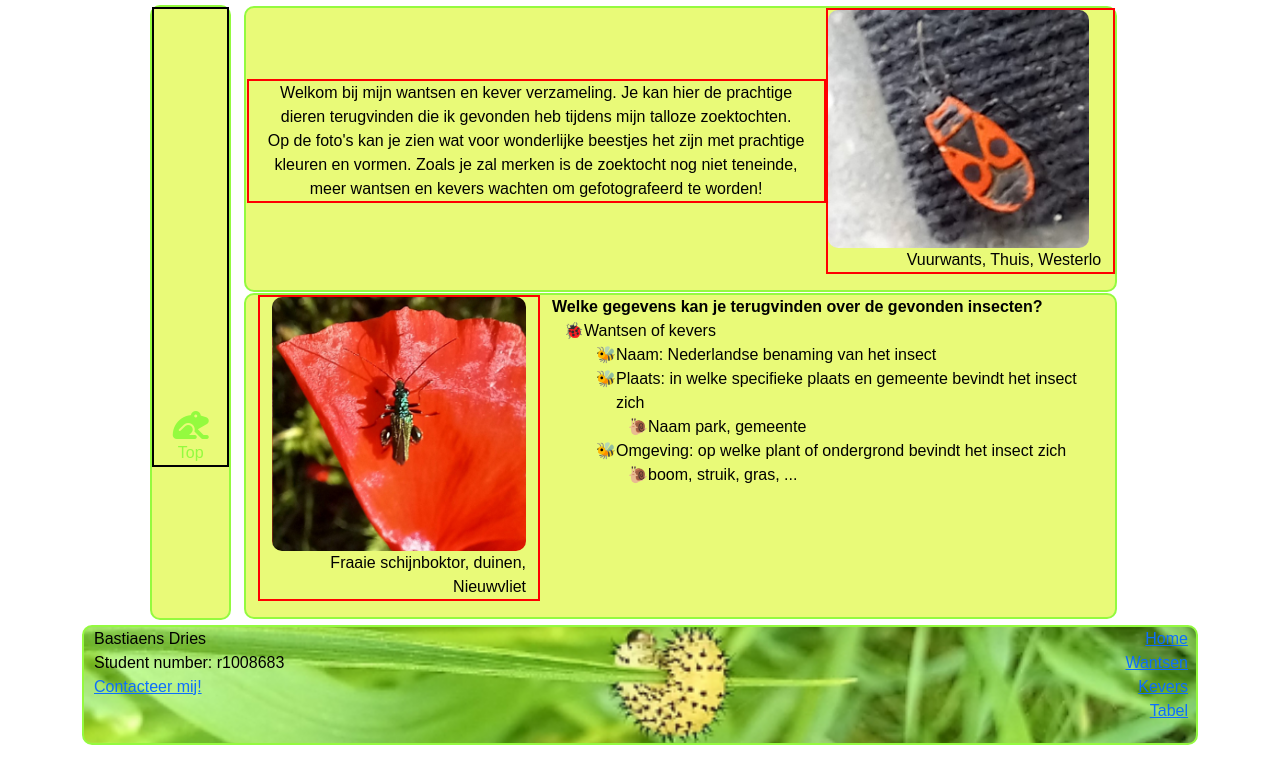
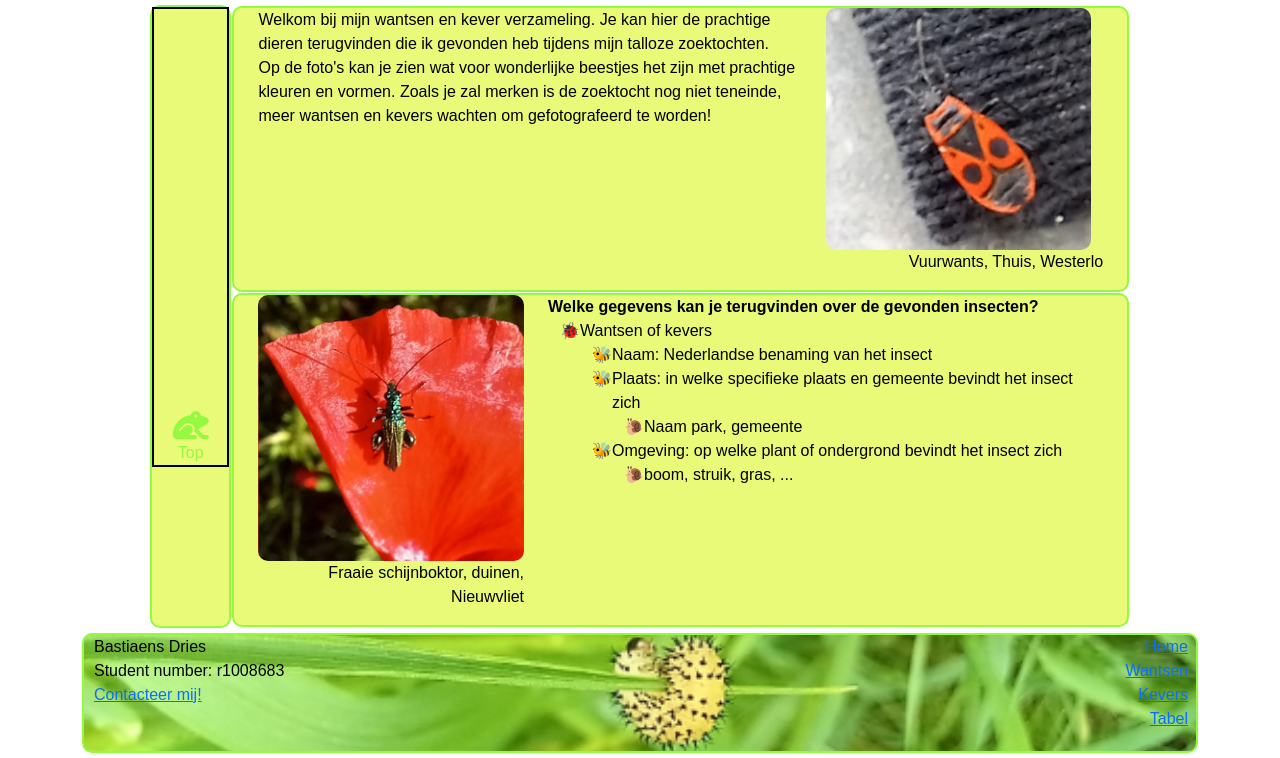
Before and after one commit to bastiaensdries/2023-2024-1wt-webdesign-essentials-portfolio-bastiaensdries, a website: page portfolio/index.html in a window 1280 px wide. Shown: the part 110-868 px from the top of the page. Drawn offline with nearby package versions, Linux system fonts and the light colour scheme; a web font is replaced by a local one.

Commit message:
strugling

```diff
--- a/portfolio/css/portfolio.css
+++ b/portfolio/css/portfolio.css
@@ -154,12 +154,6 @@ main {
     align-items: center;
 }
 
-.main section p,
-.main figure {
-    align-content: center;
-    border: 2px solid red;
-    text-align: center;
-}
 
 figcaption {
     text-align: end;
@@ -178,7 +172,15 @@ figcaption {
 .main div section{
 }
 
+.one {
+    /*border: 2px solid red;*/
+}
 
+.two {
+    padding:0;
+    margin: 0px;
+    /*border: 2px solid red;*/
+}
 
 
 
--- a/portfolio/index.html
+++ b/portfolio/index.html
@@ -33,23 +33,25 @@
     </nav>
     <main class="row main">
         <div class="row">
-            <div class="col-1 animatie">
+            <div class="col-1 animatie one">
                     <figure>
                             <a href="#" class="fa-solid fa-frog show_small row"></a>
                             <a href="#" class="fa-solid fa-frog fa-2x show_big row"></a>
                         <figcaption class="row">Top</figcaption>
                     </figure>
             </div>
-            <div class="col-11">
+            <div class="col-11 two">
                 <section class="row">
+                    <div class="row">
                         <p class="col-md-8">
                             Welkom bij mijn wantsen en kever verzameling. Je kan hier de prachtige dieren terugvinden die ik gevonden heb tijdens mijn talloze zoektochten.
                             <span class="show_big"> Op de foto's kan je zien wat voor wonderlijke beestjes het zijn met prachtige kleuren en vormen. Zoals je zal merken is de zoektocht nog niet teneinde, meer wantsen en kevers wachten om gefotografeerd te worden!</span>
                         </p>
-                        <figure class="col-md-4 boktor">
+                        <figure class="col-md-4 ">
                             <img src="assets/wantsen/vuurwants.jpg" alt="Vuurwants" class="row">
                             <figcaption>Vuurwants, Thuis, Westerlo</figcaption>
                         </figure>
+                    </div>
                 </section>
                 <section class="row">
                     <div class="row">
@@ -75,7 +77,7 @@
                                 </ul>
                             </dd>
                         </dl>
-                        <figure class="col-md-4 order-md-1 boktor">
+                        <figure class="col-md-4 order-md-1">
                             <img src="assets/kevers/fraaie%20schijnboktor.jpg" alt="Fraaie schijnboktor">
                             <figcaption>Fraaie schijnboktor, duinen, Nieuwvliet</figcaption>
                         </figure>
```
